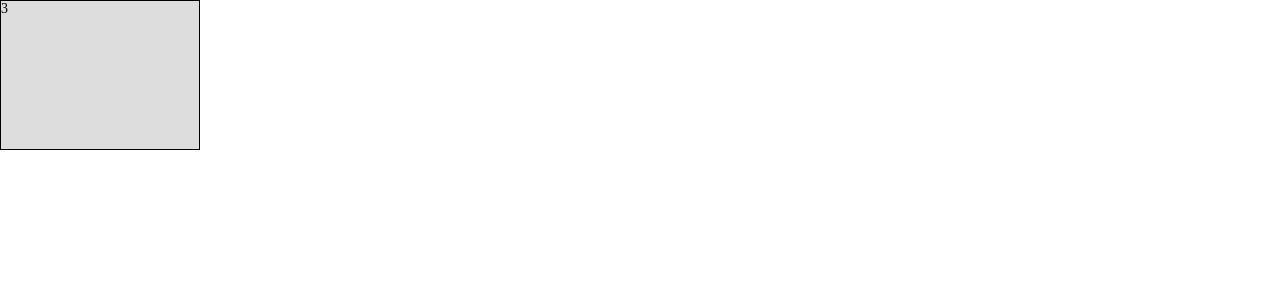
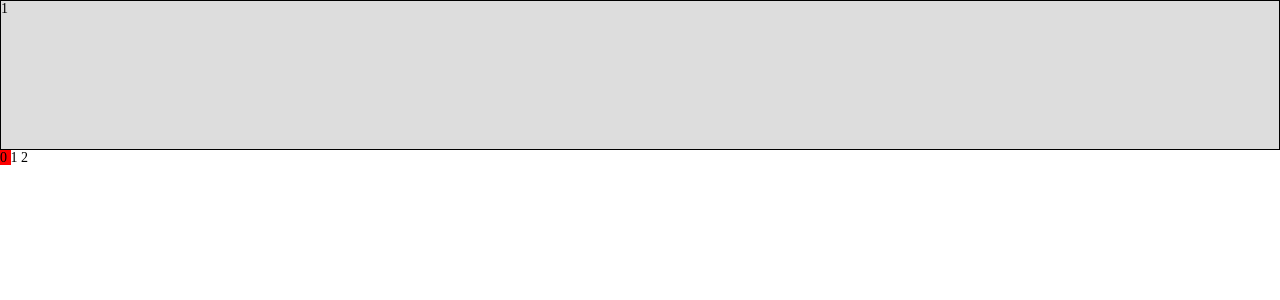
Before and after one commit to pcy999/vueGulu, a Vue app: page / in a window 1280 px wide. Shown: the top 300 px of the page. Built offline with nearby package versions, Linux system fonts and the light colour scheme.

Commit message:
增加轮播图组件小圆点，以及自动播放功能

```diff
--- a/src/App.vue
+++ b/src/App.vue
@@ -1,6 +1,12 @@
 <template>
   <div>
-    <slides :selected="selected">
+    <slides
+      class="wrapper"
+      :selected.sync="selected"
+      width="300px"
+      height="200px"
+      :enableAutoPlay="false"
+    >
       <slides-item name="1">
         <div class="box">1</div>
       </slides-item>
@@ -27,14 +33,7 @@ export default {
       selected: "1",
     };
   },
-  created() {
-    setInterval(() => {
-      this.selected = Number(this.selected) + 1 + "";
-      if (Number(this.selected) > 3) {
-        this.selected = "1";
-      }
-    }, 3000);
-  },
+  created() {},
   components: {
     slides: slides,
     "slides-item": slidesItem,
@@ -44,10 +43,12 @@ export default {
 </script>
 
 <style lang="scss">
-.box {
-  border: 1px solid #000;
-  width: 200px;
-  height: 150px;
-  background: #ddd;
+.wrapper {
+  .box {
+    border: 1px solid #000;
+    width: 100%;
+    height: 150px;
+    background: #ddd;
+  }
 }
 </style>
--- a/src/components/slides-item.vue
+++ b/src/components/slides-item.vue
@@ -1,6 +1,6 @@
 <template>
   <transition name="slide">
-    <div class="g-slides-item" v-if="visible">
+    <div class="g-slides-item" :class="{ reverse }" v-if="visible">
       <slot></slot>
     </div>
   </transition>
@@ -12,6 +12,7 @@ export default {
   data() {
     return {
       selected: undefined,
+      reverse: false,
     };
   },
   props: {
@@ -33,6 +34,7 @@ export default {
 .g-slides-item {
 }
 .slide-leave-active {
+  width: 100%;
   position: absolute;
   top: 0;
   left: 0;
@@ -45,7 +47,16 @@ export default {
   transform: translateX(100%);
   opacity: 0;
 }
+.slide-enter.reverse {
+  transform: translateX(-100%);
+  opacity: 0;
+}
 .slide-leave-to {
   transform: translateX(-100%);
+  opacity: 0;
+}
+.slide-leave-to.reverse {
+  transform: translateX(100%);
+  opacity: 0;
 }
 </style>
--- a/src/components/slides.vue
+++ b/src/components/slides.vue
@@ -5,30 +5,83 @@
         <slot></slot>
       </div>
     </div>
+    <div class="g-slides-dots">
+      <span
+        v-for="n in childrenLength"
+        :key="n"
+        :class="{ active: selectedIndex === n - 1 }"
+        @click="select(n - 1)"
+      >
+        {{ n - 1 }}
+      </span>
+    </div>
   </div>
 </template>
 
 <script>
 export default {
   name: "p-slider",
+  data() {
+    return {
+      childrenLength: 0,
+      lastSelectedIndex: undefined,
+    };
+  },
   props: {
     selected: {
       type: String,
     },
+    enableAutoPlay: {
+      type: Boolean,
+      default: true,
+    },
+  },
+  computed: {
+    selectedIndex() {
+      return this.names.indexOf(this.selected);
+    },
+    names() {
+      return this.$children.map((vm) => vm.name);
+    },
   },
   mounted() {
     this.updateChildren();
+    this.enableAutoPlay && this.playAutomatically();
+    this.childrenLength = this.$children.length;
+    this.lastSelectedIndex = this.selectedIndex;
   },
   updated() {
     this.updateChildren();
+    console.log(`this.lastSelectedIndex`, this.lastSelectedIndex);
+    console.log(`this.selectedIndex`, this.selectedIndex);
   },
   methods: {
+    select(index) {
+      this.lastSelectedIndex = this.selectedIndex;
+      this.$emit("update:selected", this.names[index]);
+    },
     updateChildren() {
-      let first = this.$children[0];
-      let selected = this.selected || first.name;
+      let selected = this.getSelected();
       this.$children.forEach((vm) => {
         vm.selected = selected;
+        vm.reverse = this.selectedIndex > this.lastSelectedIndex ? false : true;
       });
+    },
+    playAutomatically() {
+      let index = this.names.indexOf(this.getSelected());
+      let run = () => {
+        if (index === this.names.length) {
+          index = 0;
+        }
+        this.select(index);
+        index++;
+        setTimeout(run, 3000);
+      };
+      run();
+    },
+    getSelected() {
+      let first = this.$children[0];
+      return this.selected || first.name;
     },
   },
 };
@@ -36,9 +89,18 @@ export default {
 
 <style lang="scss" scoped>
 .g-slides {
-  display: inline-flex;
   &-wrapper {
     position: relative;
   }
+  &-window {
+    overflow: hidden;
+  }
+  &-dots {
+    & > span {
+      &.active {
+        background-color: red;
+      }
+    }
+  }
 }
 </style>
```
